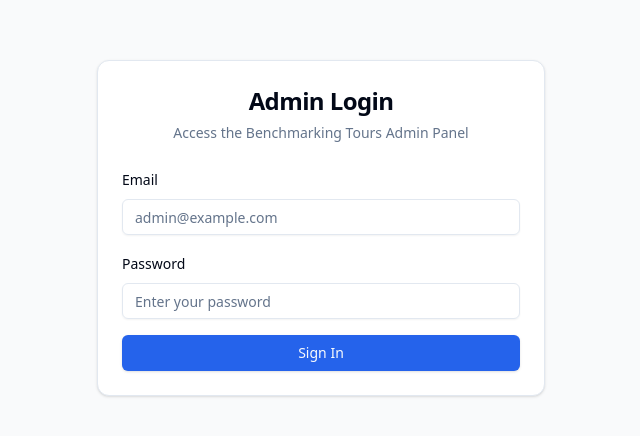
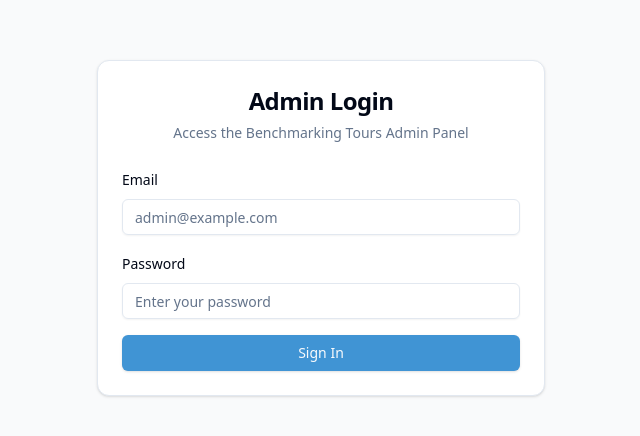
Before and after one commit to MiloradGlog/benchmarktours-admin-web, a React (Vite) app: page /login in a window 1280 px wide. Shown: the part 172-608 px from the top of the page, without its empty margins (319-959 px from the left). Built offline with nearby package versions, Linux system fonts and the light colour scheme; no server answers.

Commit message:
theme updates

```diff
--- a/src/components/Layout.tsx
+++ b/src/components/Layout.tsx
@@ -91,8 +91,13 @@ interface SidebarContentProps {
 
 const SidebarContent: React.FC<SidebarContentProps> = ({ navigation, location, onLogout, user }) => (
   <>
-    <div className="flex items-center h-16 flex-shrink-0 px-4 bg-primary">
-      <h1 className="text-xl font-bold text-white">Benchmark Tours</h1>
+    <div className="flex items-center justify-between h-16 flex-shrink-0 px-4 bg-white border-b border-gray-200">
+      <img
+        src="/makoto-logo.png"
+        alt="Makoto"
+        className="h-12 w-auto"
+      />
+      <span className="text-sm font-semibold text-gray-600 uppercase tracking-wide">Admin Panel</span>
     </div>
     <div className="flex-1 flex flex-col overflow-y-auto">
       <nav className="flex-1 px-2 py-4 bg-white space-y-1">
--- a/src/index.css
+++ b/src/index.css
@@ -10,7 +10,7 @@
     --card-foreground: 222.2 84% 4.9%;
     --popover: 0 0% 100%;
     --popover-foreground: 222.2 84% 4.9%;
-    --primary: 221.2 83.2% 53.3%;
+    --primary: 206 63% 54%;
     --primary-foreground: 210 40% 98%;
     --secondary: 210 40% 96%;
     --secondary-foreground: 222.2 84% 4.9%;
@@ -22,7 +22,7 @@
     --destructive-foreground: 210 40% 98%;
     --border: 214.3 31.8% 91.4%;
     --input: 214.3 31.8% 91.4%;
-    --ring: 221.2 83.2% 53.3%;
+    --ring: 206 63% 54%;
     --radius: 0.5rem;
   }
 
@@ -33,7 +33,7 @@
     --card-foreground: 210 40% 98%;
     --popover: 222.2 84% 4.9%;
     --popover-foreground: 210 40% 98%;
-    --primary: 217.2 91.2% 59.8%;
+    --primary: 206 68% 62%;
     --primary-foreground: 222.2 84% 4.9%;
     --secondary: 217.2 32.6% 17.5%;
     --secondary-foreground: 210 40% 98%;
@@ -45,7 +45,7 @@
     --destructive-foreground: 210 40% 98%;
     --border: 217.2 32.6% 17.5%;
     --input: 217.2 32.6% 17.5%;
-    --ring: 224.3 76.3% 94.1%;
+    --ring: 206 68% 62%;
   }
 }
 
```
Also changed, not shown: public/makoto-logo-horizontal.png (added), public/makoto-logo.png (added).
